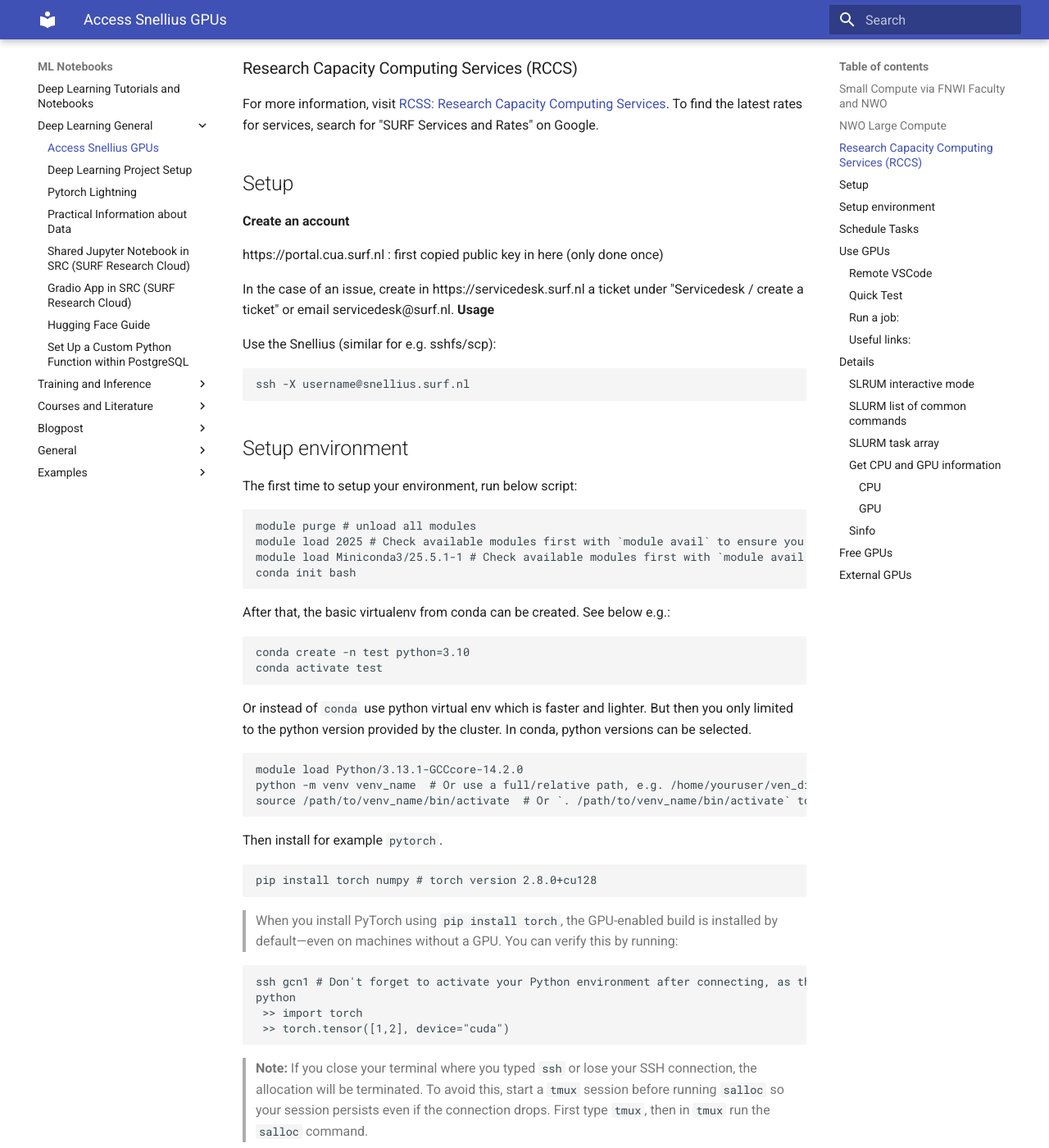
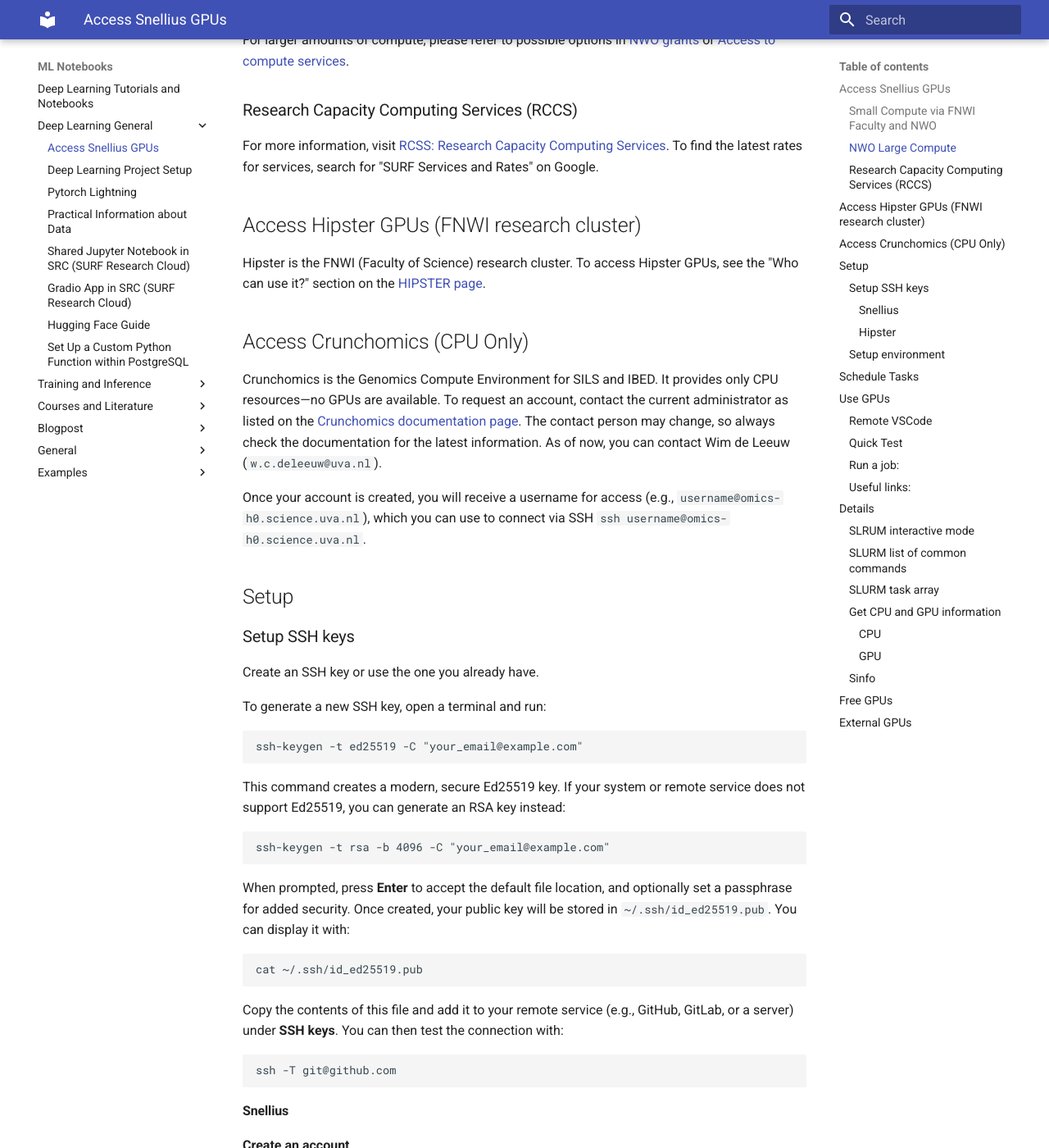
Before and after one commit to fkariminejadasl/ml-notebooks, an MkDocs documentation site: the page built from docs/gpu.md, in a window 1280 px wide and 1400 px high, scrolled down 504 px. Shown: the whole window at 82% size. Built offline with MkDocs 1.6.1 and Material for MkDocs 9.7.7, drawn with Linux system fonts in a browser that asks for light colours; some of the changed text lies outside the part shown.

Commit message:
update hipster and crunchomics

````diff
--- a/docs/gpu.md
+++ b/docs/gpu.md
@@ -1,4 +1,6 @@
-# Access Snellius GPUs
+# Access GPUs
+
+## Access Snellius GPUs
 
 ### Small Compute via FNWI Faculty and NWO
 The FNWI institute offers small compute resources about three times a year, with each allocation providing approximately 50K-100K SBUs. NWO also provides access to small compute resources.
@@ -8,26 +10,83 @@
 Follow the instructions in the [Setup](#setup) section to create an account.
 
 ### NWO Large Compute
+
 For larger amounts of compute, please refer to possible options in [NWO grants](https://servicedesk.surf.nl/wiki/display/WIKI/NWO+grants) or [Access to compute services](https://www.surf.nl/en/access-to-compute-services).
 
 ### Research Capacity Computing Services (RCCS)
+
 For more information, visit [RCSS: Research Capacity Computing Services](https://servicedesk.surf.nl/wiki/display/WIKI/RCCS+contract). To find the latest rates for services, search for "SURF Services and Rates" on Google.
+
+## Access Hipster GPUs (FNWI research cluster)
+
+Hipster is the FNWI (Faculty of Science) research cluster. To access Hipster GPUs, see the "Who can use it?" section on the [HIPSTER page](https://feiog.science.uva.nl/ClusterComputing/Clusters/hipster.html).
+
+## Access Crunchomics (CPU Only)
+
+Crunchomics is the Genomics Compute Environment for SILS and IBED. It provides only CPU resources—no GPUs are available. To request an account, contact the current administrator as listed on the [Crunchomics documentation page](https://crunchomics-documentation.readthedocs.io/en/latest/intro_crunchomics.html#getting-your-environment-ready). The contact person may change, so always check the documentation for the latest information. As of now, you can contact Wim de Leeuw (`w.c.deleeuw@uva.nl`).
+
+Once your account is created, you will receive a username for access (e.g., `username@omics-h0.science.uva.nl`), which you can use to connect via SSH `ssh username@omics-h0.science.uva.nl`.
 
 ## Setup
 
+### Setup SSH keys
+
+Create an SSH key or use the one you already have.
+
+To generate a new SSH key, open a terminal and run:
+
+```bash
+ssh-keygen -t ed25519 -C "your_email@example.com"
+```
+
+This command creates a modern, secure Ed25519 key. If your system or remote service does not support Ed25519, you can generate an RSA key instead:
+
+```bash
+ssh-keygen -t rsa -b 4096 -C "your_email@example.com"
+```
+
+When prompted, press **Enter** to accept the default file location, and optionally set a passphrase for added security.
+Once created, your public key will be stored in `~/.ssh/id_ed25519.pub`.
+You can display it with:
+
+```bash
+cat ~/.ssh/id_ed25519.pub
+```
+
+Copy the contents of this file and add it to your remote service (e.g., GitHub, GitLab, or a server) under **SSH keys**.
+You can then test the connection with:
+
+```bash
+ssh -T git@github.com
+```
+
+#### Snellius
+
 **Create an account**
 
-https://portal.cua.surf.nl : first copied public key in here (only done once)
+https://portal.cua.surf.nl : first copied public key content in here (only done once)
 
 In the case of an issue, create in https://servicedesk.surf.nl a ticket under "Servicedesk / create a ticket" or email servicedesk@surf.nl.
+
 **Usage**
 
 Use the Snellius (similar for e.g. sshfs/scp):
+
 ```bash
 ssh -X username@snellius.surf.nl
 ```
 
-## Setup environment
+#### Hipster
+
+Access the machine using:
+
+```bash
+ssh -X username@hipster.science.uva.nl
+```
+
+You will be prompted for your password. To enable passwordless access, add your public SSH key to the `~/.ssh/authorized_keys` file on the Hipster machine.
+
+### Setup environment
 
 The first time to setup your environment, run below script:
 
@@ -35,7 +94,7 @@
 module purge # unload all modules
 module load 2025 # Check available modules first with `module avail` to ensure you can use this version.
 module load Miniconda3/25.5.1-1 # Check available modules first with `module avail`
-conda init bash
+conda init # Sets up conda in your shell by adding initialization code to ~/.bashrc so conda activates automatically
 ```
 
 After that, the basic virtualenv from conda can be created. See below e.g.:
@@ -54,7 +113,25 @@
 source /path/to/venv_name/bin/activate  # Or `. /path/to/venv_name/bin/activate` to activate the virtual environment.
 ```
 
-Then install for example `pytorch`.
+> On Hipster, available modules may differ and can change over time. Always check the [HIPSTER page](https://feiog.science.uva.nl/ClusterComputing/Clusters/hipster.html) for the latest information.
+
+```bash
+module use /cvmfs/software.eessi.io/init/modules
+module load EESSI/2023.06 # After `module use`, if you do `module avail` this module `EESSI/2023.06` will be listed.
+module load Python/3.11.5-GCCcore-13.2.0 # Hipster seems not have conda. So use python instead.
+module load CUDA/12.4.0 # This module should be loaded, which is not needed in Snellius.
+```
+
+The rest of creating the virtual environment is the same as above:
+
+```bash
+python -m venv venv_name  # Or use a full/relative path, e.g. /home/youruser/ven_dir/venv_name
+source /path/to/venv_name/bin/activate  # Or `. /path/to/venv_name/bin/activate` to activate the virtual environment.
+```
+
+**Check GPU Usage**
+
+Run `nvidia-smi` or install for example `pytorch`.
 
 ```bash
 pip install torch numpy # torch version 2.8.0+cu128
@@ -63,10 +140,15 @@
 > When you install PyTorch using `pip install torch`, the GPU-enabled build is installed by default—even on machines without a GPU. You can verify this by running:
 
 ``` bash
+python
+>>> import torch
+>>> torch.tensor([1,2], device="cuda")
+```
+
+In Snellius, first connect to a GPU node such as `gcn1` before running your jobs or activating your Python environment.
+
+```bash
 ssh gcn1 # Don't forget to activate your Python environment after connecting, as this is a new machine.
-python
- >> import torch
- >> torch.tensor([1,2], device="cuda")
 ```
 
 > **Note:** If you close your terminal where you typed `ssh` or lose your SSH connection, the allocation will be terminated. To avoid this, start a `tmux` session before running `salloc` so your session persists even if the connection drops. First type `tmux`, then in `tmux` run the `salloc` command.
````
Also changed, not shown: docs/services.md (+2 -1 lines).
